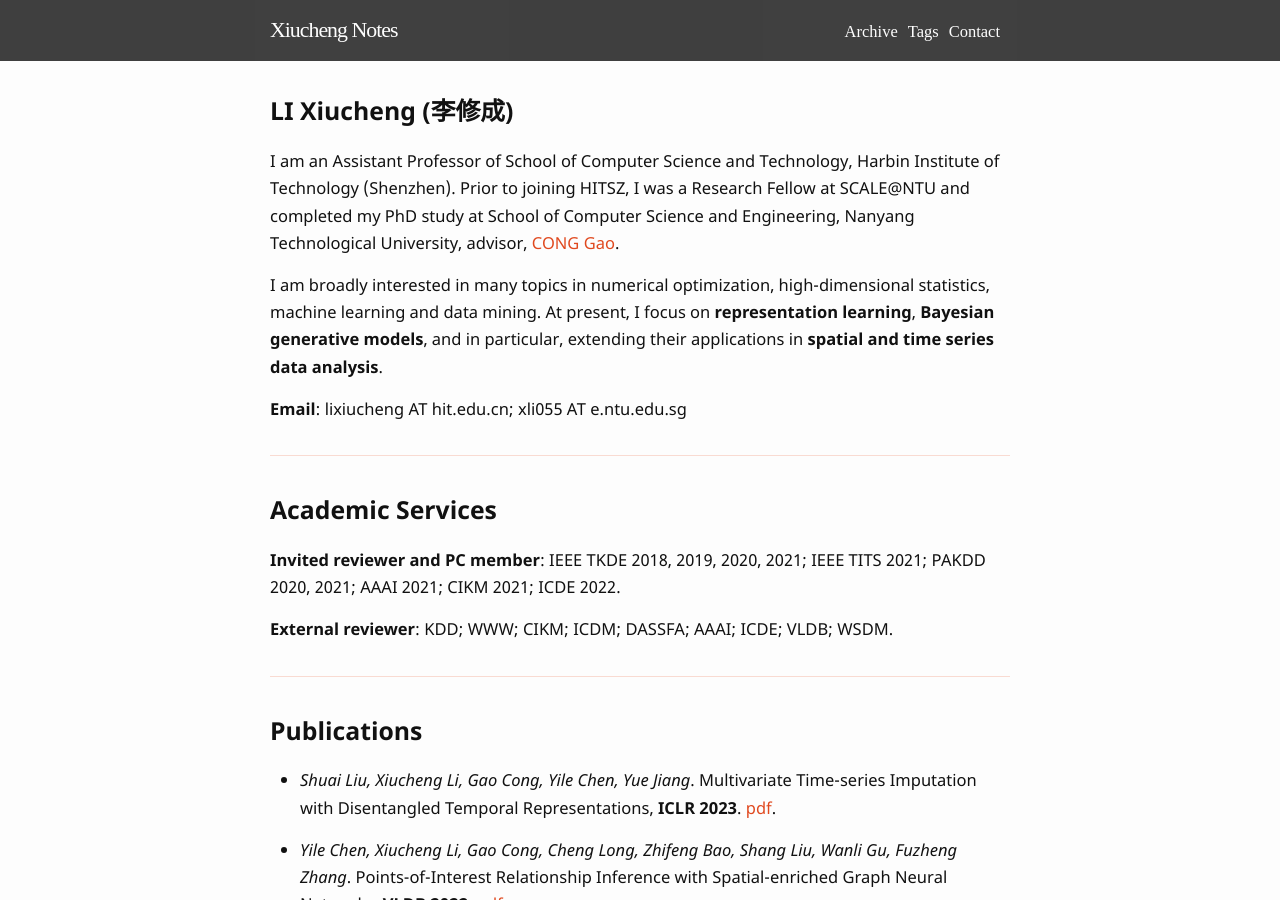
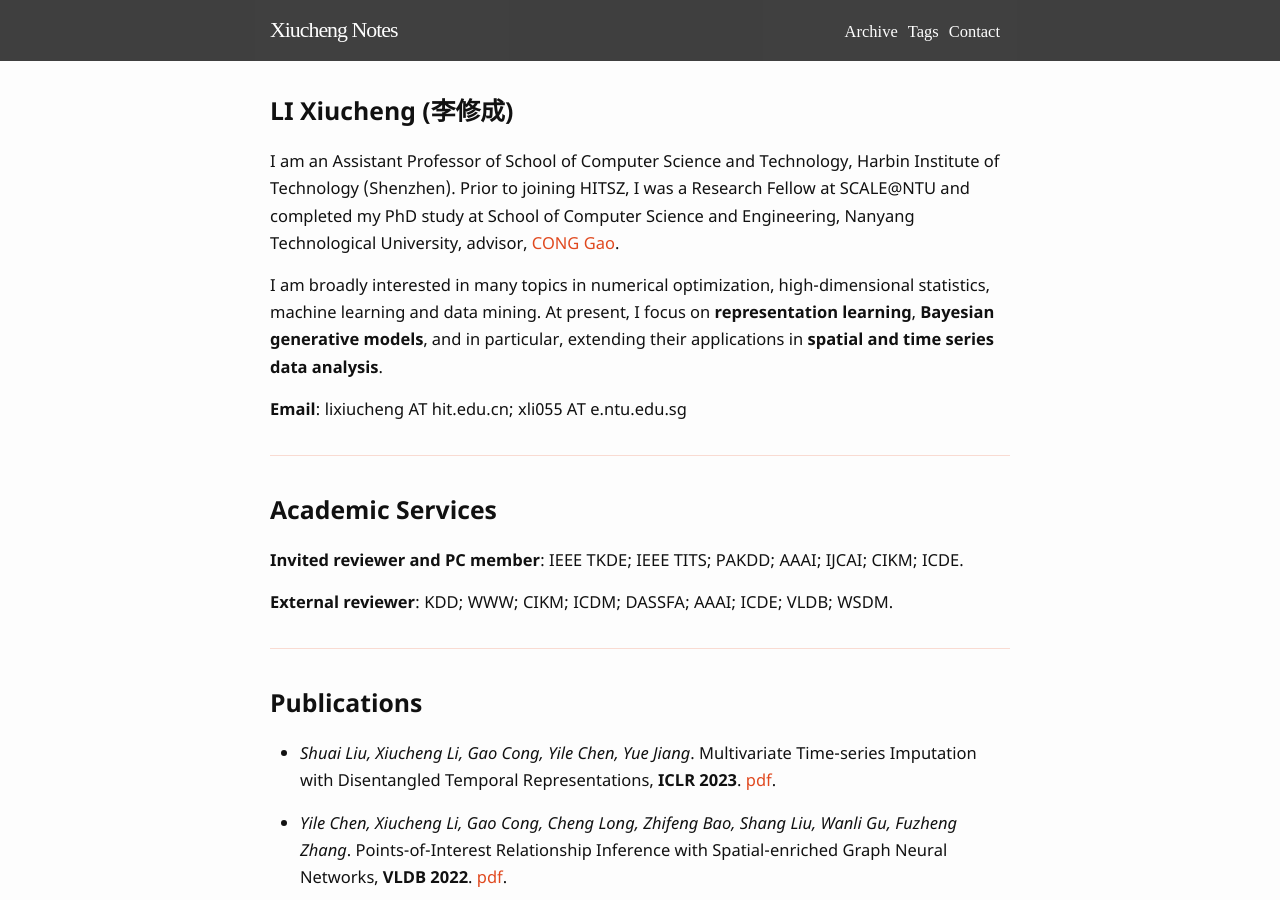
Before and after one commit to boathit/boathit.github.io, a Jekyll site: the page built from contact.md, in a window 1280 px wide and 900 px high. Built offline with Jekyll 4.4.1, drawn with Linux system fonts in a browser that asks for light colours; some web fonts are replaced; our own code applies the rules of GitHub Pages for plain Markdown files.

Commit message:
update contact

```diff
--- a/contact.md
+++ b/contact.md
@@ -14,7 +14,7 @@ I am broadly interested in many topics in numerical optimization, high-dimension
 
 ## Academic Services
 
-**Invited reviewer and PC member**: IEEE TKDE 2018, 2019, 2020, 2021; IEEE TITS 2021; PAKDD 2020, 2021; AAAI 2021; CIKM 2021; ICDE 2022.
+**Invited reviewer and PC member**: IEEE TKDE; IEEE TITS; PAKDD; AAAI; IJCAI; CIKM; ICDE.
 
 **External reviewer**: KDD; WWW; CIKM; ICDM; DASSFA; AAAI; ICDE; VLDB; WSDM.
 
```
